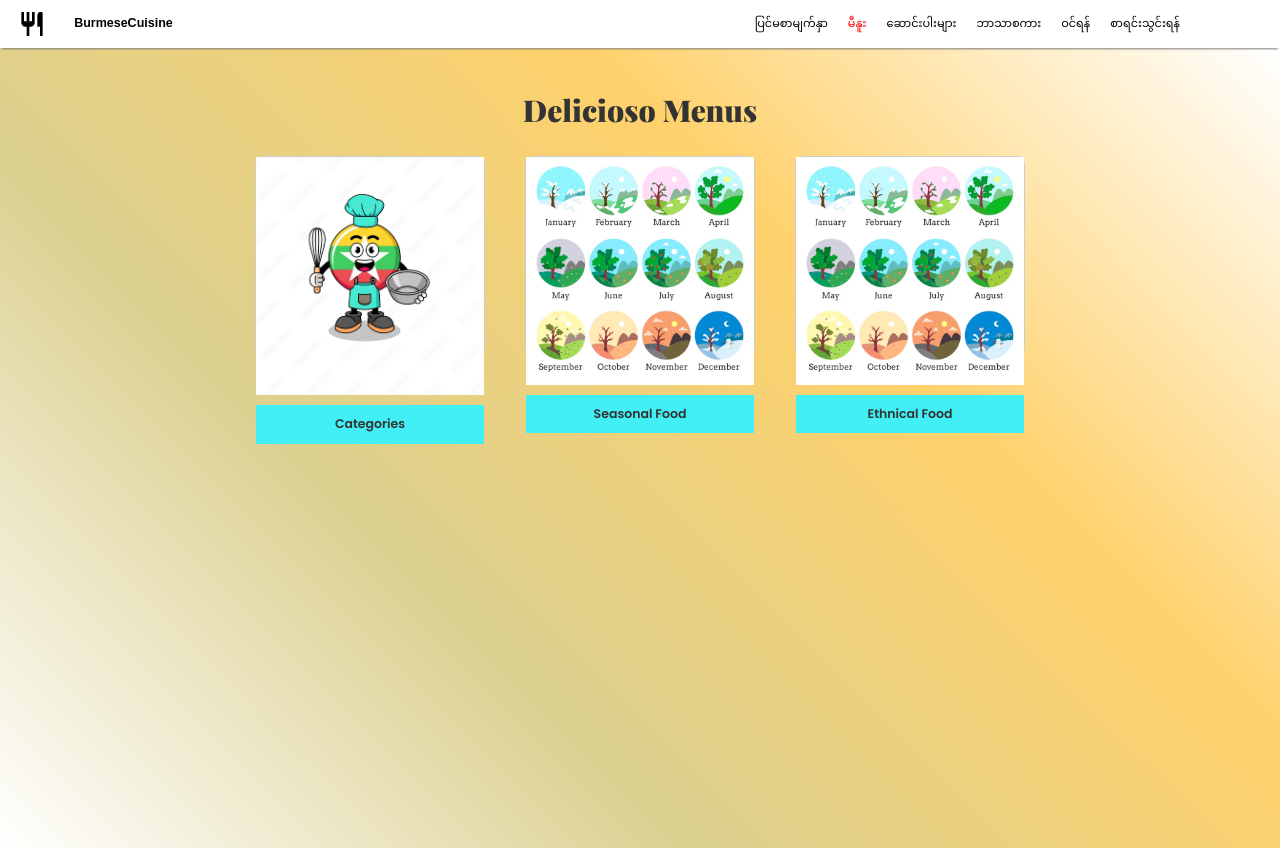
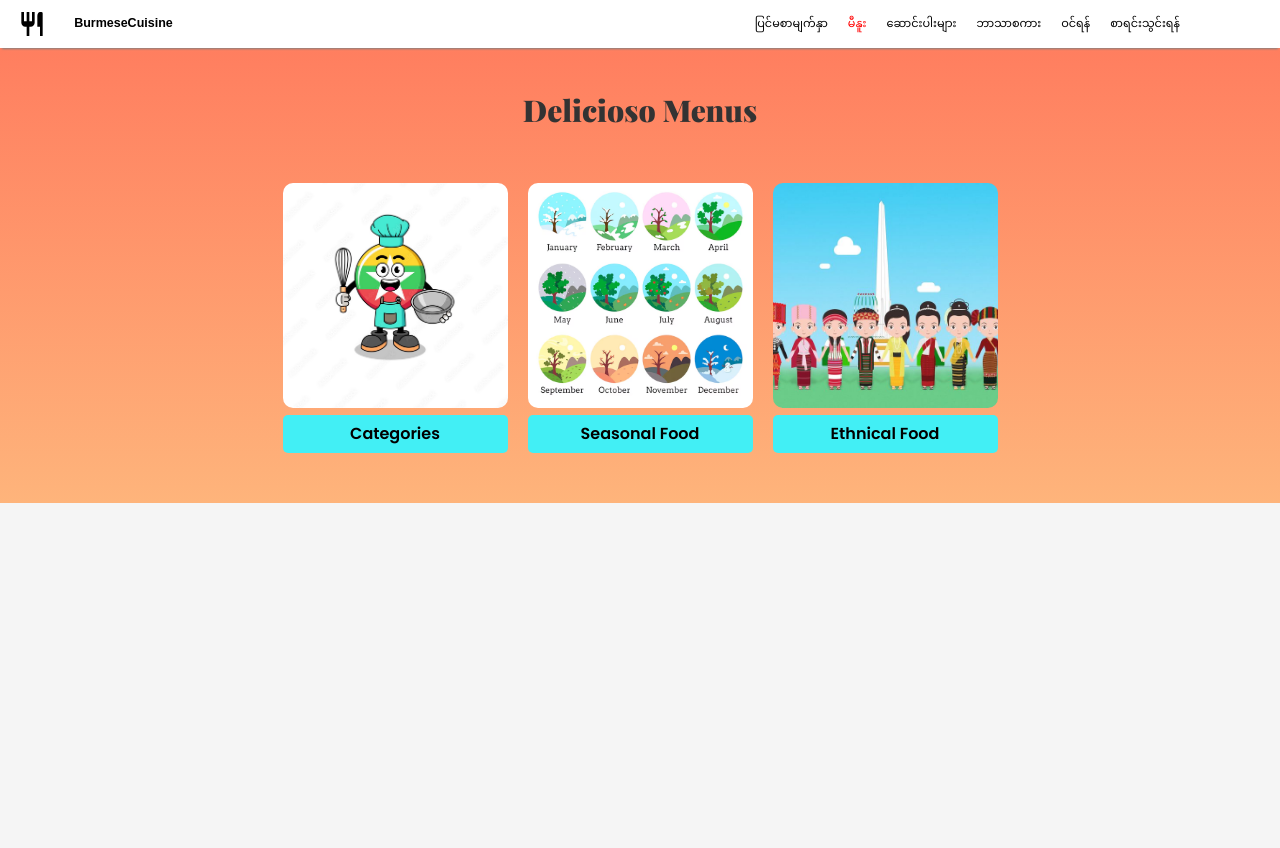
Before and after one commit to nwegithub/burmese-cuisine, a React (Vite) app: page /menu in a window 1280 px wide. After the commit the page ends 800 px from the top, so only its background shows below. Built offline with nearby package versions, Linux system fonts and the light colour scheme; a web font is replaced by a local one.

Commit message:
Change Menu

```diff
--- a/src/Style.css
+++ b/src/Style.css
@@ -134,7 +134,9 @@
   display: flex;
   justify-content: center;
   align-items: center;
-  height: 20vh; }
+  height: 20vh;
+  margin-top: 50;
+}
   /* This ensures the container takes up the full height of the viewport /
 }
 
--- a/src/components/Categories.jsx
+++ b/src/components/Categories.jsx
@@ -61,14 +61,15 @@ const Categories = (item) => {
                         {product.map((item) => (
                             <Grid item xs={12} sm={6} md={4} lg={3} key={item.id} >
                                 <DishCard
-                                    image={item.image}
-                                    name={item.name}
-                                    name_mm={item.name_mm}
-                                    ingredient={item.ingredients}
-                                    ingredient_mm={item.ingredients_mm}
-                                    recipe={item.recipe}
-                                    recipe_mm={item.recipe_mm}
-                                    category={item.category}
+                                item={item}
+                                    // image={item.image}
+                                    // name={item.name}
+                                    // name_mm={item.name_mm}
+                                    // ingredient={item.ingredients}
+                                    // ingredient_mm={item.ingredients_mm}
+                                    // recipe={item.recipe}
+                                    // recipe_mm={item.recipe_mm}
+                                    // category={item.category}
                                 />
                             </Grid>
                         ))}
@@ -79,21 +80,22 @@ const Categories = (item) => {
                         {filterProduct.map((item) => (
                             <Grid item xs={12} sm={6} md={4} lg={3} key={item.id} >
                                 <DishCard
-                                    image={item.image}
-                                    name={item.name}
-                                    name_mm={item.name_mm}
-                                    ingredient={item.ingredients}
-                                    ingredient_mm={item.ingredients_mm}
-                                    recipe={item.recipe}
-                                    recipe_mm={item.recipe_mm}
-                                    category={item.category}
+                                item={item}
+                                    // image={item.image}
+                                    // name={item.name}
+                                    // name_mm={item.name_mm}
+                                    // ingredient={item.ingredients}
+                                    // ingredient_mm={item.ingredients_mm}
+                                    // recipe={item.recipe}
+                                    // recipe_mm={item.recipe_mm}
+                                    // category={item.category}
                                 />
                             </Grid>
                         ))}
                     </Grid>
             }
             <div className="customer-review-container"
-            style={{ paddingBottom: "20%" }} >
+            style={{ paddingBottom: "20%",marginTop :50 }} >
                 <button
                     className="button-52"
                     onClick={() => handleClick(item)}>
--- a/src/components/Menu.jsx
+++ b/src/components/Menu.jsx
@@ -1,11 +1,75 @@
-import React,{useEffect} from 'react';
-import '../Menu.css';
+// import React,{useEffect} from 'react';
+// import '../Menu.css';
+// import image1 from '../assets/Categories.jpeg';
+// import image2 from '../assets/Season.avif';
+// import image3 from '../assets/Ethnic.jpeg';
+// import { useNavigate } from 'react-router-dom';
+// import AOS from 'aos';
+// import 'aos/dist/aos.css';
+
+// const recipes = [
+//   {
+//     image: image1,
+//     buttonText: 'Categories',
+//     route: '/categories'
+//   },
+//   {
+//     image: image2,
+//     buttonText: 'Seasonal Food',
+//     route: '/seasonalfood'
+//   },
+//   {
+//     image: image3,
+//     buttonText: 'Ethnical Food',
+//     route: '/ethnicalfood'
+//   },
+// ];
+
+
+
+// const Menu = () => {
+//   const navigate = useNavigate();
+
+//   useEffect(() => {
+//     AOS.init({ duration: 1000 });
+//   }, []);
+
+//   const handleClick = (route) => {
+//     navigate(route);
+//   };
+
+//   return (
+//     <div className="bg-custom-gradient min-h-screen flex flex-col items-center">
+//     <h1 className="text-4xl font-semibold text-center pt-20 pb-5 title1">Delicioso Menus</h1>
+//     <div
+//        data-aos="fade-up"
+//        data-aos-delay={100}
+//     className="recipe-container flex flex-wrap justify-center">
+//       {recipes.map((recipe, index) => (
+//         <div key={index} className='recipe-card transform hover:scale-105 transition duration-300' >
+//           <img src={recipe.image} alt={recipe.buttonText} className="recipe-image" />
+//           <button onClick={() => handleClick(recipe.route)} className="recipe-button">
+//            <p className='body1 button-text'>
+//            {recipe.buttonText}
+//             </p>
+//           </button>
+//         </div>
+//       ))}
+//     </div>
+//   </div>
+
+//   );
+// };
+
+// export default Menu;
+
+import React, { useEffect } from 'react';
+import { useNavigate } from 'react-router-dom';
+import AOS from 'aos';
+import 'aos/dist/aos.css';
 import image1 from '../assets/Categories.jpeg';
 import image2 from '../assets/Season.avif';
 import image3 from '../assets/Ethnic.jpeg';
-import { useNavigate } from 'react-router-dom';
-import AOS from 'aos';
-import 'aos/dist/aos.css';
 
 const recipes = [
   {
@@ -19,13 +83,11 @@ const recipes = [
     route: '/seasonalfood'
   },
   {
-    image: image2,
+    image: image3,
     buttonText: 'Ethnical Food',
     route: '/ethnicalfood'
   },
 ];
-
-
 
 const Menu = () => {
   const navigate = useNavigate();
@@ -38,26 +100,75 @@ const Menu = () => {
     navigate(route);
   };
 
+  const containerStyle = {
+    background: 'linear-gradient(to bottom, #ff7e5f, #feb47b)', // Example gradient
+    minHeight: '50vh',
+    display: 'flex',
+    flexDirection: 'column',
+    alignItems: 'center',
+    padding: '20px',
+  };
+
+  const titleStyle = {
+    textAlign: 'center',
+    paddingTop: '20px',
+    paddingBottom: '20px',
+  };
+
+  const recipeContainerStyle = {
+    display: 'flex',
+    flexDirection: 'row',
+    justifyContent: 'center',
+    overflowX: 'auto', // Allows horizontal scrolling if needed
+    padding: '20px 0',
+  };
+
+  const recipeCardStyle = {
+    margin: '10px',
+    transition: 'transform 0.3s',
+    cursor: 'pointer',
+    flex: '0 0 auto', // Prevents shrinking or growing
+  };
+
+  const recipeImageStyle = {
+    width: '225px',
+    height: '225px',
+    objectFit: 'cover',
+    borderRadius: '10px',
+  };
+
+  const recipeButtonStyle = {
+    backgroundColor: '#42eff5',
+    color: 'black',
+    border: 'none',
+    borderRadius: '5px',
+    padding: '7px 15px',
+    cursor: 'pointer',
+    // fontSize: '0.9rem',
+    marginTop: '7px',
+    width: '225px',
+  };
+
   return (
-    <div className="bg-custom-gradient min-h-screen flex flex-col items-center">
-    <h1 className="text-4xl font-semibold text-center pt-20 pb-5 title1">Delicioso Menus</h1>
-    <div
-       data-aos="fade-up"
-       data-aos-delay={100}
-    className="recipe-container flex flex-wrap justify-center">
-      {recipes.map((recipe, index) => (
-        <div key={index} className='recipe-card transform hover:scale-105 transition duration-300' >
-          <img src={recipe.image} alt={recipe.buttonText} className="recipe-image" />
-          <button onClick={() => handleClick(recipe.route)} className="recipe-button">
-           <p className='body1 button-text'>
-           {recipe.buttonText}
-            </p>
-          </button>
-        </div>
-      ))}
+    <div style={containerStyle}>
+      <h1 style={titleStyle} className='title1'>Delicioso Menus</h1>
+      <div data-aos="fade-up" data-aos-delay={100} style={recipeContainerStyle}>
+        {recipes.map((recipe, index) => (
+          <div
+            key={index}
+            style={recipeCardStyle}
+            onClick={() => handleClick(recipe.route)}
+            onMouseEnter={(e) => e.currentTarget.style.transform = 'scale(1.05)'}
+            onMouseLeave={(e) => e.currentTarget.style.transform = 'scale(1)'}
+          >
+            <img src={recipe.image} alt={recipe.buttonText} style={recipeImageStyle} />
+            <button className='body1 button-text' style={recipeButtonStyle} onClick={() => handleClick(recipe.route)} >
+              <p>{recipe.buttonText}</p>
+            </button>
+          </div>
+        ))}
+      </div>
     </div>
-  </div>
-
   );
 };
 
--- a/src/components/Seasonalfood.jsx
+++ b/src/components/Seasonalfood.jsx
@@ -62,12 +62,12 @@ const Ethnicalfood = () => {
         }
     };
 
-    const newArr1 = [{ category: "All",  }]
+    const newArr1 = [{ category: "All", }]
 
     const newCategoryData = newArr1.concat(product)
     const productsToDisplay = categorySelected.category === "All" ? product : filterProduct;
 
-    console.log("pro",product)
+    console.log("pro", product)
 
 
     if (!productsToDisplay) {
--- a/src/layouts/DishCard.jsx
+++ b/src/layouts/DishCard.jsx
@@ -4,10 +4,11 @@ import { Button } from '@mui/material';
 import { useNavigate } from "react-router-dom";
 import { useAuth } from '../Auth/AuthContext';
 
-const DishCard = (props) => {
+const DishCard = (item) => {
     const [openIngredientModal, setOpenIngredientModal] = useState(false);
     const [openRecipeModal, setOpenRecipeModal] = useState(false);
     const [isHovered, setIsHovered] = useState(false);
+
     const navigate = useNavigate();
     const { isMya, setIsMya} = useAuth();
     const handleMouseEnter = () => {
@@ -17,28 +18,33 @@ const DishCard = (props) => {
     const handleMouseLeave = () => {
         setIsHovered(false);
     };
+
+    const itemData = item.item
+
+
     return (
         <div onMouseEnter={handleMouseEnter}
             onMouseLeave={handleMouseLeave}
             className="m-8 border-5 border-red-500 card  "
-            style={{ backgroundColor: isHovered && '#b8860b', height: 290, borderRadius: 10 }}>
-            <img className="rounded-xl shadow-2xl shadow-slate-600" style={{ width: '100%', height: isHovered ? '70%' : '80%' }}
-            src={`http://localhost:4000/${props.image}`} alt="img" />
+            style={{ backgroundColor: isHovered && '#b8860b', height: 270, borderRadius: 10 }}>
+            <img className="  shadow-slate-200" style={{borderTopRadius: 10, width: '100%', height: isHovered ? '75%' : '80%' }}
+            src={`http://localhost:4000/${itemData.image}`} alt="img" />
             {
                 isHovered ?
-                    (<div className="flex justify-center space-x-2 items-center"
+                    (<div className="flex justify-center space-x-1 items-center"
                         style={{ height: '30%' }}>
-                        <Button onClick={() => navigate("/IngredientDetail",{ state: { props } })}>
+                        <Button onClick={() => navigate('/IngredientDetail', { state: { item:itemData } })}
+                            style={{paddingInline: 10, backgroundColor: '#42eff5', color: 'black'}}>
                             Ingredients
                         </Button>
-                        <Button onClick={() => setOpenRecipeModal(true)} style={{ paddingInline: 10, backgroundColor: 'white', color: 'black' }}>
+                        <Button onClick={() => setOpenRecipeModal(true)} style={{ paddingInline: 10, backgroundColor: '#42eff5', color: 'black' }}>
                             Recipe
                         </Button>
                     </div>
                     )
                     :
 
-                    <h3 className="font-semibold text-center text-xl pt-6">{isMya ? props.name_mm : props.name}</h3>
+                    <h3 className="font-semibold text-center text-xl pt-6">{isMya ? item.name_mm : item.name}</h3>
             }
 
         </div>
```
Lines whose indentation alone changed are shown as unchanged.
